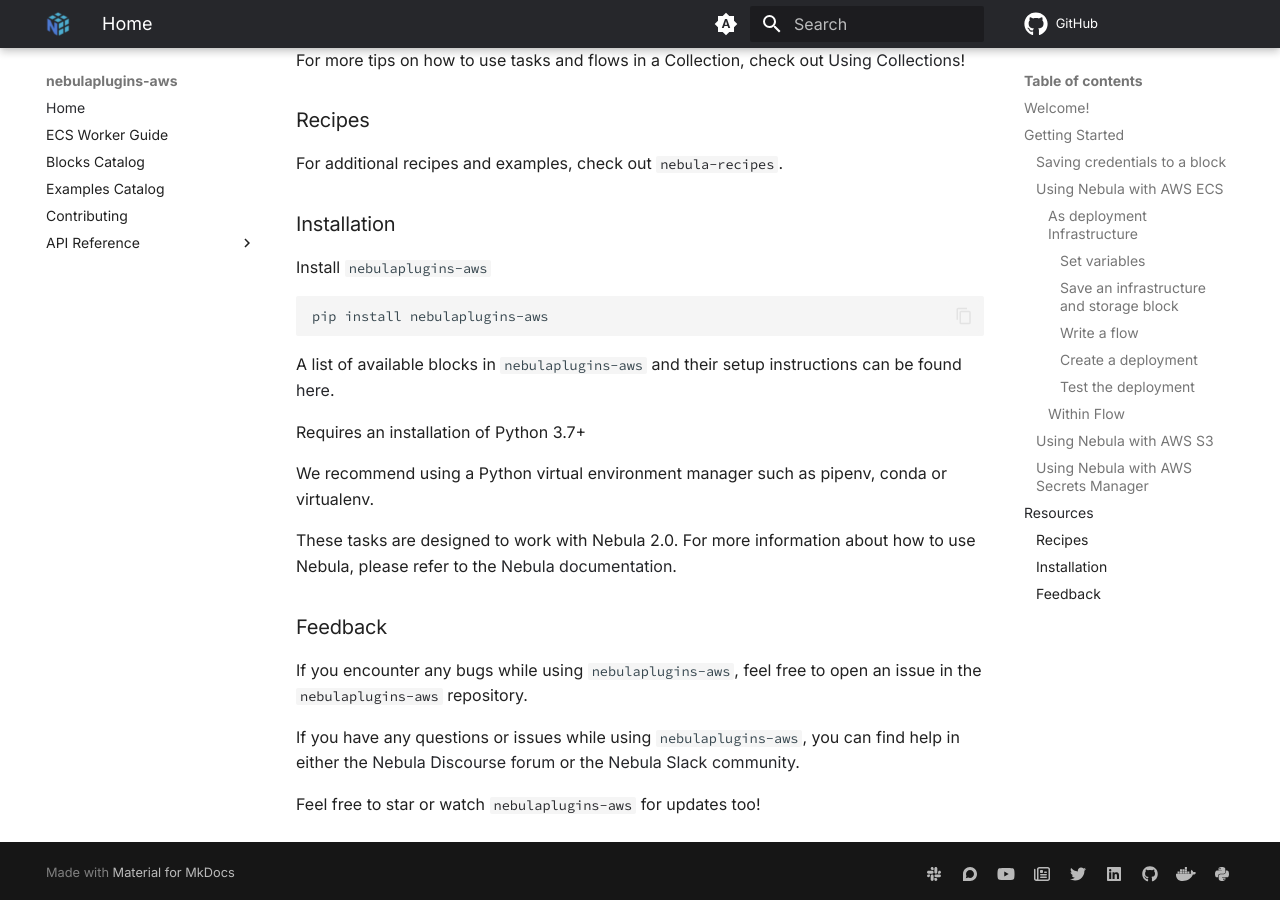
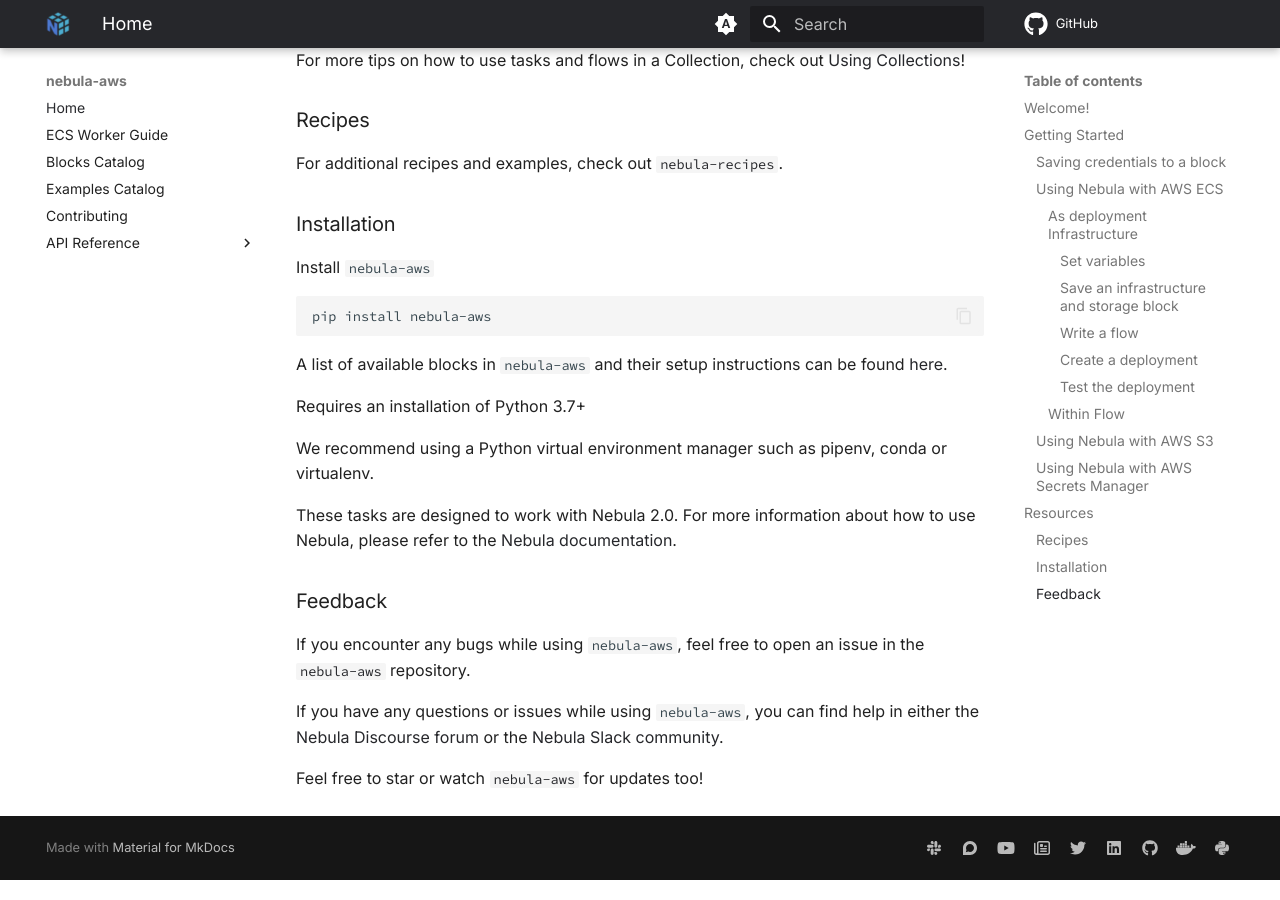
Before and after one commit to kozmoai/nebulaplugins-aws, an MkDocs documentation site: the page built from docs/index.md, in a window 1280 px wide and 900 px high, scrolled down 5100 px. Built offline with MkDocs 1.6.1 and Material for MkDocs 9.7.7, drawn with Linux system fonts in a browser that asks for light colours; comment, search, counter and statistics services are not loaded; some of the changed text lies outside the part shown.

Commit message:
initial commit

````diff
--- a/docs/gen_blocks_catalog.py
+++ b/docs/gen_blocks_catalog.py
@@ -37,12 +37,12 @@
         return
     generated_file.write(dedent(f"""
             Below is a list of Blocks available for registration in
-            `nebulaplugins-aws`.
+            `nebula-aws`.
 
             To register blocks in this module to
             [view and edit them](https://docs.nebula.io/ui/blocks/)
             on Nebula Cloud, first [install the required packages](
-            https://kozmoai.github.io/nebulaplugins-aws/#installation),
+            https://kozmoai.github.io/nebula-aws/#installation),
             then
             ```bash
             nebula block register -m {COLLECTION_SLUG}
--- a/docs/gen_examples_catalog.py
+++ b/docs/gen_examples_catalog.py
@@ -102,7 +102,7 @@
     generated_file.write(dedent("""
             # Examples Catalog
 
-            Below is a list of examples for `nebulaplugins-aws`.
+            Below is a list of examples for `nebula-aws`.
             """))
     for module_name, code_examples in code_examples_grouping.items():
         if len(code_examples) == 0:
--- a/docs/index.md
+++ b/docs/index.md
@@ -1,14 +1,14 @@
-# `nebulaplugins-aws`
+# `nebula-aws`
 
 <p align="center">
-    <a href="https://pypi.python.org/pypi/nebulaplugins-aws/" alt="PyPI version">
-        <img alt="PyPI" src="https://img.shields.io/pypi/v/nebulaplugins-aws?color=26272B&labelColor=090422"></a>
-    <a href="https://github.com/kozmoai/nebulaplugins-aws/" alt="Stars">
-        <img src="https://img.shields.io/github/stars/kozmoai/nebulaplugins-aws?color=26272B&labelColor=090422" /></a>
-    <a href="https://pepy.tech/badge/nebulaplugins-aws/" alt="Downloads">
-        <img src="https://img.shields.io/pypi/dm/nebulaplugins-aws?color=26272B&labelColor=090422" /></a>
-    <a href="https://github.com/kozmoai/nebulaplugins-aws/pulse" alt="Activity">
-        <img src="https://img.shields.io/github/commit-activity/m/kozmoai/nebulaplugins-aws?color=26272B&labelColor=090422" /></a>
+    <a href="https://pypi.python.org/pypi/nebula-aws/" alt="PyPI version">
+        <img alt="PyPI" src="https://img.shields.io/pypi/v/nebula-aws?color=26272B&labelColor=090422"></a>
+    <a href="https://github.com/kozmoai/nebula-aws/" alt="Stars">
+        <img src="https://img.shields.io/github/stars/kozmoai/nebula-aws?color=26272B&labelColor=090422" /></a>
+    <a href="https://pepy.tech/badge/nebula-aws/" alt="Downloads">
+        <img src="https://img.shields.io/pypi/dm/nebula-aws?color=26272B&labelColor=090422" /></a>
+    <a href="https://github.com/kozmoai/nebula-aws/pulse" alt="Activity">
+        <img src="https://img.shields.io/github/commit-activity/m/kozmoai/nebula-aws?color=26272B&labelColor=090422" /></a>
     <br>
     <a href="https://nebula-community.slack.com" alt="Slack">
         <img src="https://img.shields.io/badge/slack-join_community-red.svg?color=26272B&labelColor=090422&logo=slack" /></a>
@@ -18,14 +18,14 @@
 
 ## Welcome!
 
-`nebulaplugins-aws` makes it easy to leverage the capabilities of AWS in your flows, featuring support for ECSTask, S3, Secrets Manager, Batch Job, and Client Waiter.
+`nebula-aws` makes it easy to leverage the capabilities of AWS in your flows, featuring support for ECSTask, S3, Secrets Manager, Batch Job, and Client Waiter.
 
 
 ## Getting Started
 
 ### Saving credentials to a block
 
-You will need an AWS account and credentials in order to use `nebulaplugins-aws`.
+You will need an AWS account and credentials in order to use `nebula-aws`.
 
 1. Refer to the [AWS Configuration documentation](https://docs.aws.amazon.com/cli/latest/userguide/cli-configure-quickstart.html#cli-configure-quickstart-creds) on how to retrieve your access key ID and secret access key
 2. Copy the access key ID and secret access key
@@ -132,7 +132,7 @@
     -n ecs-task-deployment \
     -ib ecs-task/${ECS_TASK_BLOCK_NAME} \
     -sb s3-bucket/${S3_BUCKET_BLOCK_NAME} \
-    --override env.EXTRA_PIP_PACKAGES=nebulaplugins-aws
+    --override env.EXTRA_PIP_PACKAGES=nebula-aws
 ```
 
 Now apply the deployment!
@@ -160,9 +160,9 @@
 !!! info "No class found for dispatch key"
 
     If you encounter an error message like `KeyError: "No class found for dispatch key 'ecs-task' in registry for type 'Block'."`,
-    ensure `nebulaplugins-aws` is installed in the environment in which your agent is running!
+    ensure `nebula-aws` is installed in the environment in which your agent is running!
 
-Another tutorial on `ECSTask` can be found [here](https://towardsdatascience.com/nebulaplugins-aws-ecs-fargate-github-actions-make-serverless-dataflows-as-easy-as-py-f6025335effc).
+Another tutorial on `ECSTask` can be found [here](https://towardsdatascience.com/nebula-aws-ecs-fargate-github-actions-make-serverless-dataflows-as-easy-as-py-f6025335effc).
 
 #### Within Flow
 
@@ -254,13 +254,13 @@
 
 ### Installation
 
-Install `nebulaplugins-aws`
+Install `nebula-aws`
 
 ```bash
-pip install nebulaplugins-aws
+pip install nebula-aws
 ```
 
-A list of available blocks in `nebulaplugins-aws` and their setup instructions can be found [here](https://kozmoai.github.io/nebulaplugins-aws/#blocks-catalog).
+A list of available blocks in `nebula-aws` and their setup instructions can be found [here](https://kozmoai.github.io/nebula-aws/#blocks-catalog).
 
 Requires an installation of Python 3.7+
 
@@ -270,8 +270,8 @@
 
 ### Feedback
 
-If you encounter any bugs while using `nebulaplugins-aws`, feel free to open an issue in the [`nebulaplugins-aws`](https://github.com/kozmoai/nebulaplugins-aws) repository.
+If you encounter any bugs while using `nebula-aws`, feel free to open an issue in the [`nebula-aws`](https://github.com/kozmoai/nebula-aws) repository.
 
-If you have any questions or issues while using `nebulaplugins-aws`, you can find help in either the [Nebula Discourse forum](https://discourse.nebula.io/) or the [Nebula Slack community](https://nebula.io/slack).
+If you have any questions or issues while using `nebula-aws`, you can find help in either the [Nebula Discourse forum](https://discourse.nebula.io/) or the [Nebula Slack community](https://nebula.io/slack).
 
-Feel free to star or watch [`nebulaplugins-aws`](https://github.com/kozmoai/nebulaplugins-aws) for updates too!
+Feel free to star or watch [`nebula-aws`](https://github.com/kozmoai/nebula-aws) for updates too!
--- a/mkdocs.yml
+++ b/mkdocs.yml
@@ -1,6 +1,6 @@
-site_name: nebulaplugins-aws
-site_url: https://kozmoai.github.io/nebulaplugins-aws
-repo_url: https://github.com/kozmoai/nebulaplugins-aws
+site_name: nebula-aws
+site_url: https://kozmoai.github.io/nebula-aws
+repo_url: https://github.com/kozmoai/nebula-aws
 edit_uri: edit/main/docs/
 theme:
   name: material
--- a/setup.py
+++ b/setup.py
@@ -12,13 +12,13 @@
     readme = readme_file.read()
 
 setup(
-    name="nebulaplugins-aws",
+    name="nebula-aws",
     description="Nebula collection of tasks and subflows to integrate with AWS",
     license="Apache License 2.0",
     author="Kozmoai, Inc.",
     author_email="help@nebula.io",
     keywords="nebula",
-    url="https://github.com/kozmoai/nebulaplugins-aws",
+    url="https://github.com/kozmoai/nebula-aws",
     long_description=readme,
     long_description_content_type="text/markdown",
     # version='1.0.0',
````
Also changed, not shown: MAINTAINERS.md (+4 -4 lines), README.md (+13 -13 lines), docs/contributing.md (+2 -2 lines), docs/ecs_guide.md (+1 -1 lines), .cruft.json, 7 other files.
